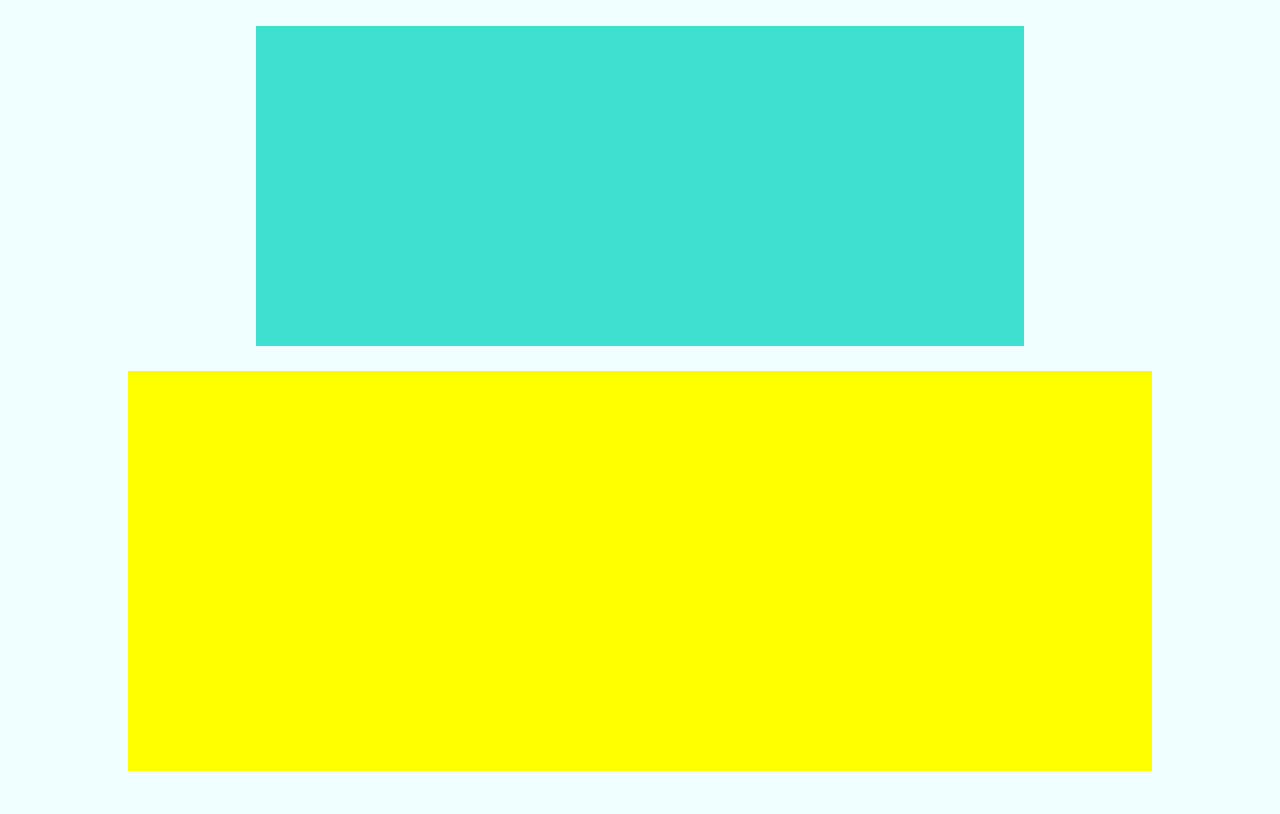
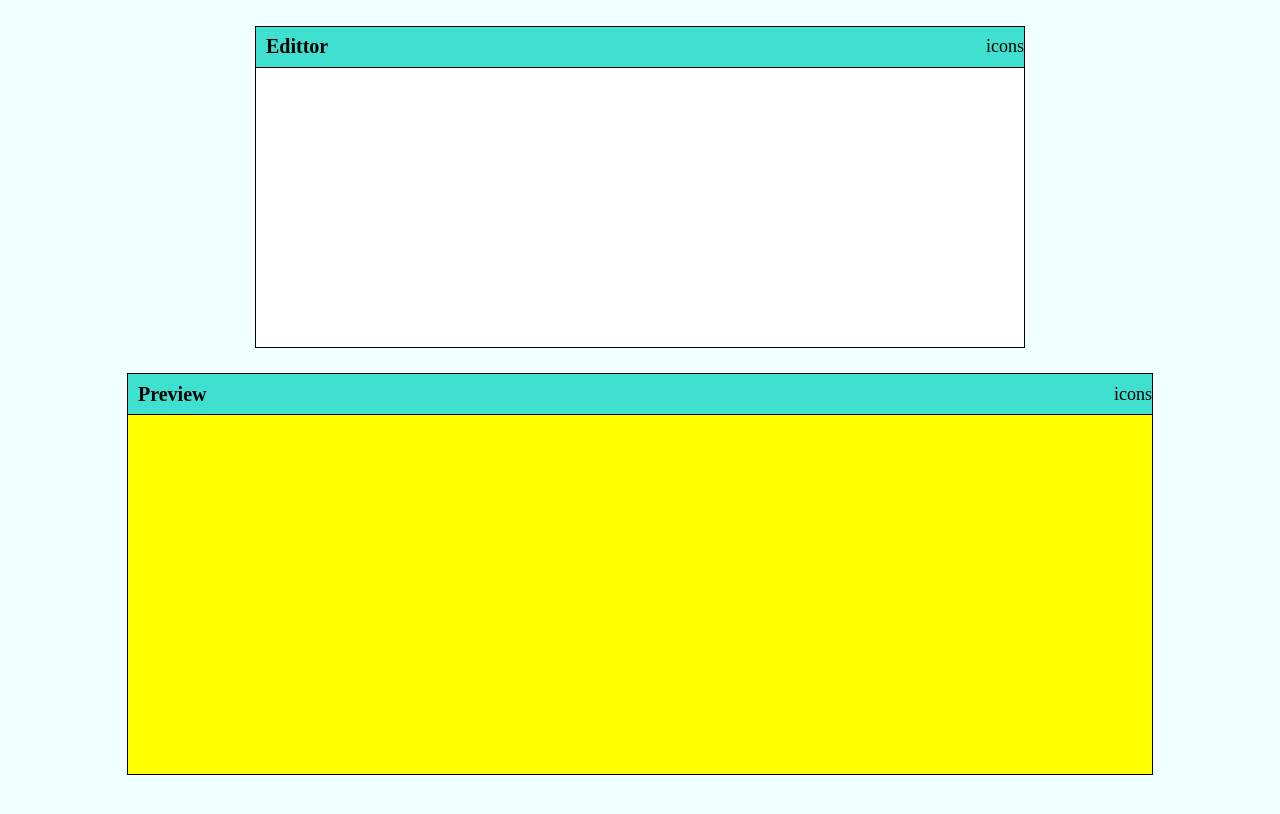
Before and after one commit to atul-mandavkar/markdown-previewer-new, a React (Create React App) app: page / in a window 1280 px wide. Shown: the top 814 px of the page. Built offline with nearby package versions, Linux system fonts and the light colour scheme.

Commit message:
Added some children components

```diff
--- a/src/App.js
+++ b/src/App.js
@@ -1,12 +1,32 @@
 import Wrapper from "./components/Wrapper";
 import EdittorContainer from "./components/EdittorContainer";
 import PreviewContainer from "./components/PreviewContainer";
+import BoardTaskbar from "./components/BoardTaskbar";
+import TaskbarChildren from "./components/TakbarChildren";
 
 const App = () => {
   return (
     <Wrapper>
-      <EdittorContainer></EdittorContainer>
-      <PreviewContainer></PreviewContainer>
+      <EdittorContainer>
+        <BoardTaskbar>
+          <TaskbarChildren id="headingEdittor">
+            <b>Edittor</b>
+          </TaskbarChildren>
+          <TaskbarChildren id="iconsContainerEdittor">
+            icons
+          </TaskbarChildren>
+        </BoardTaskbar>
+      </EdittorContainer>
+      <PreviewContainer>
+        <BoardTaskbar>
+        <TaskbarChildren id="headingPreview">
+            <b>Preview</b>
+          </TaskbarChildren>
+          <TaskbarChildren id="iconsContainerPreview">
+            icons
+          </TaskbarChildren>
+        </BoardTaskbar>
+      </PreviewContainer>
     </Wrapper>
   );
 }
--- /dev/null
+++ b/src/components/BoardTaskbar.css
@@ -0,0 +1,14 @@
+.boardTaskbar{
+  width: 100%;
+  height: 40px;
+  border-bottom: 1px solid;
+  background-color: turquoise;
+  display: grid;
+  grid-template-columns: repeat(2, 1fr);
+  grid-template-rows: repeat(1, 1fr);
+}
+@media screen and (max-width:600px) {
+  .boardTaskbar{
+    height: 30px;
+  }
+}
--- /dev/null
+++ b/src/components/BoardTaskbar.js
@@ -0,0 +1,13 @@
+import "./BoardTaskbar.css";
+
+
+
+
+const BoardTaskbar = ({children}) => {
+  return <div className="boardTaskbar">{children}</div>
+};
+
+
+
+
+export default BoardTaskbar;
--- a/src/components/EdittorContainer.css
+++ b/src/components/EdittorContainer.css
@@ -3,5 +3,11 @@
   height: 40%;
   margin: auto;
   margin-top: 2%;
-  background-color: turquoise;
+  background-color: white;
+  border: 1px solid;
 }
+@media screen and (max-width:600px) {
+  .editContainer{
+    width: 85%;
+  }
+}
--- a/src/components/PreviewContainer.css
+++ b/src/components/PreviewContainer.css
@@ -2,6 +2,12 @@
   width: 80%;
   min-height: 50%;
   background-color: yellow;
+  border: 1px solid;
   margin: auto;
   margin-top: 2%;
 }
+@media screen and (max-width:600px) {
+  .previewContainer{
+    width: 95%;
+  }
+}
--- /dev/null
+++ b/src/components/TakbarChildren.js
@@ -0,0 +1,18 @@
+import "./TaskbarChildren.css";
+
+
+
+
+const TaskbarChildren = ({id, children}) => {
+  return (
+    <div className="taskbarChildren" id={id}>
+      {children}
+    </div>
+  );
+};
+
+
+
+
+
+export default TaskbarChildren;
--- /dev/null
+++ b/src/components/TaskbarChildren.css
@@ -0,0 +1,16 @@
+.taskbarChildren{
+  width: 100%;
+
+}
+#headingEdittor, #headingPreview{
+  display: flex;
+  align-items: center;
+  margin-left: 10px;
+  font-size: 20px;
+}
+#iconsContainerEdittor, #iconsContainerPreview{
+  display: flex;
+  align-items: center;
+  justify-content: flex-end;
+  font-size: 18px;
+}
```
